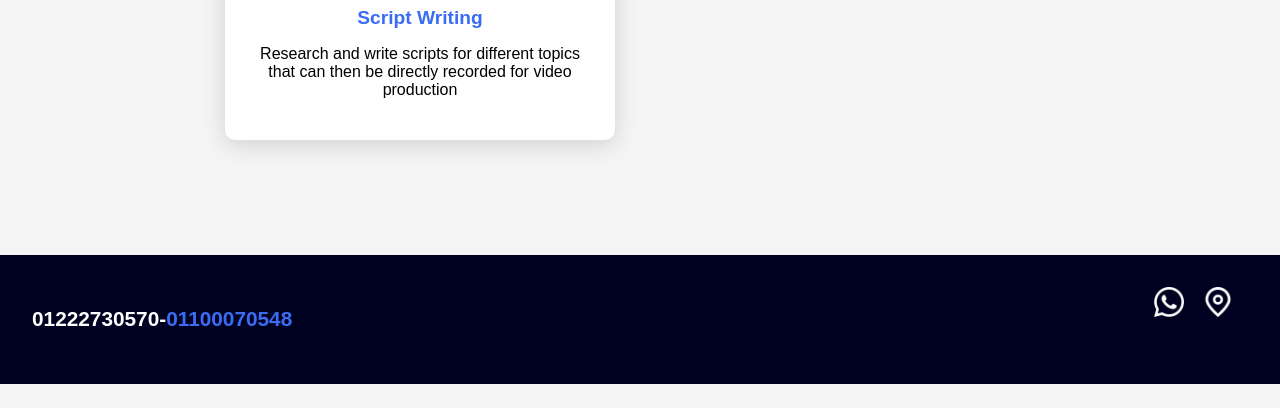
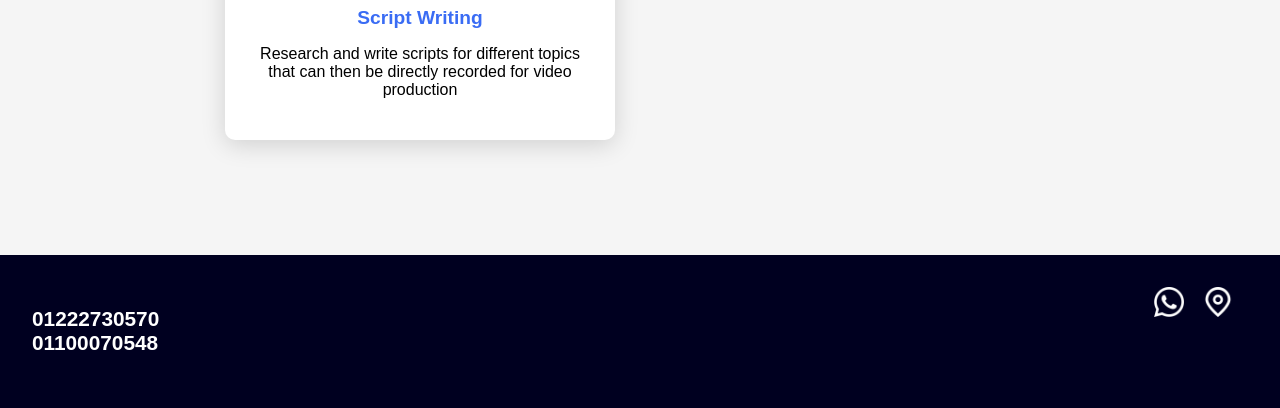
Before and after one commit to SOLIMAN16/test2, a plain HTML site: page index.html in a window 1280 px wide. Shown: the part 2235-2643 px from the top of the page. Before the commit the page ends 2619 px from the top, so only its background shows below. Drawn offline with Linux system fonts and the light colour scheme.

Commit message:
Update index.html

```diff
--- a/index.html
+++ b/index.html
@@ -93,7 +93,7 @@
     </section>
     <!-- footer -->
     <footer class="footer">
-     <p class="footer-title">01222730570-<span>01100070548</span></p>
+     <p class="footer-title">01222730570<br>01100070548</p>
         <div class="social-icons">
             <a href="https://wa.me/201222730570"><img src="icons\whatsapp.png" style="width: 30px; height: 30px;" alt="whatsapp"></a>
             <a href="https://maps.app.goo.gl/G14wPqeisva7iffo6"><img src="icons\location.png" style="width: 30px; height: 30px;" alt="location"></a>
```
